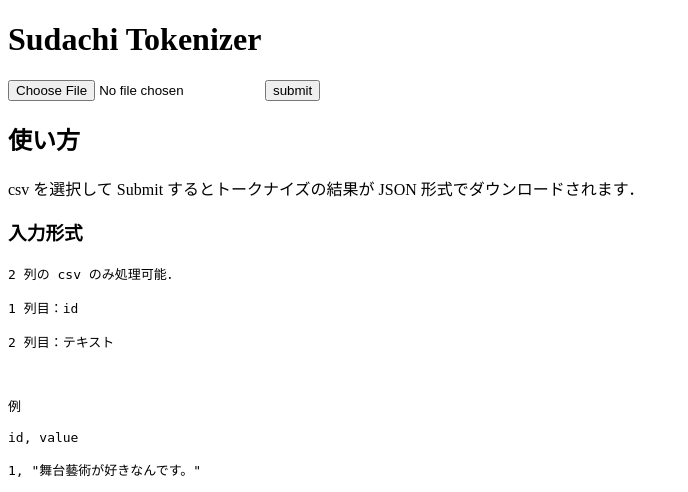
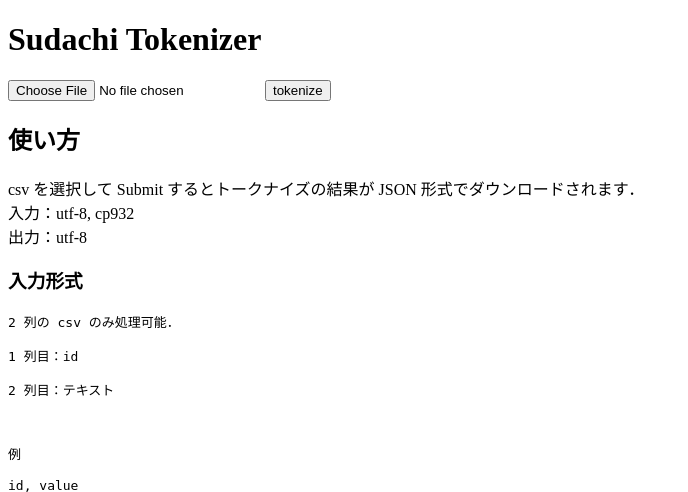
Before and after one commit to miorgash/spacy, a Flask app: page / in a window 1280 px wide. Shown: the top 492 px of the page, without its empty margins (0-688 px from the left). Run offline with Flask 2, Linux system fonts and the light colour scheme.

Commit message:
write about encoding

```diff
--- a/spacy/templates/upload.html
+++ b/spacy/templates/upload.html
@@ -7,10 +7,14 @@
 <h1>Sudachi Tokenizer</h1>
 <form action="/upload" method="post" enctype="multipart/form-data">
   <input type="file" name="uploadFile"/>
-  <input type="submit" value="submit"/>
+  <input type="submit" value="tokenize"/>
 </form>
 <h2>使い方</h2>
-<p>csv を選択して Submit するとトークナイズの結果が JSON 形式でダウンロードされます．</p>
+<p>
+csv を選択して Submit するとトークナイズの結果が JSON 形式でダウンロードされます．</br>
+入力：utf-8, cp932</br>
+出力：utf-8</br>
+</p>
 
 <h3>入力形式</h3>
 
```
